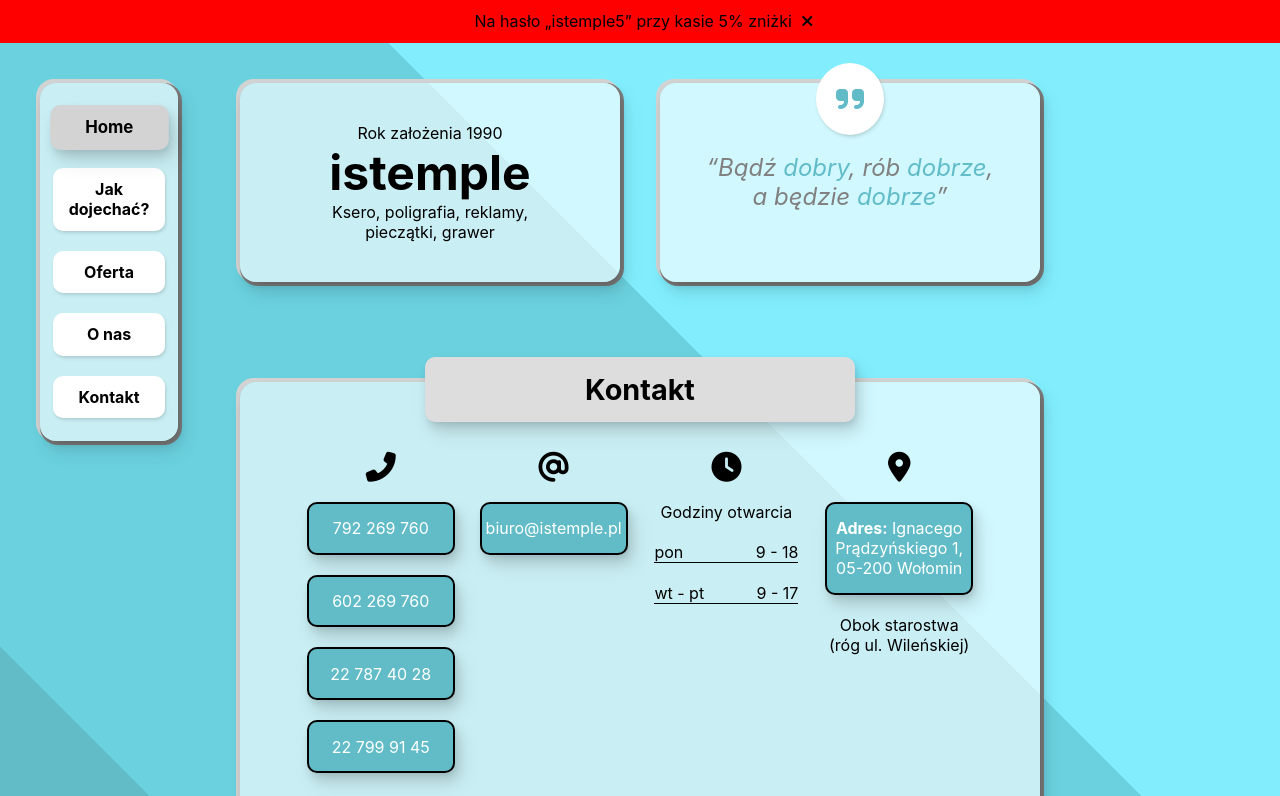
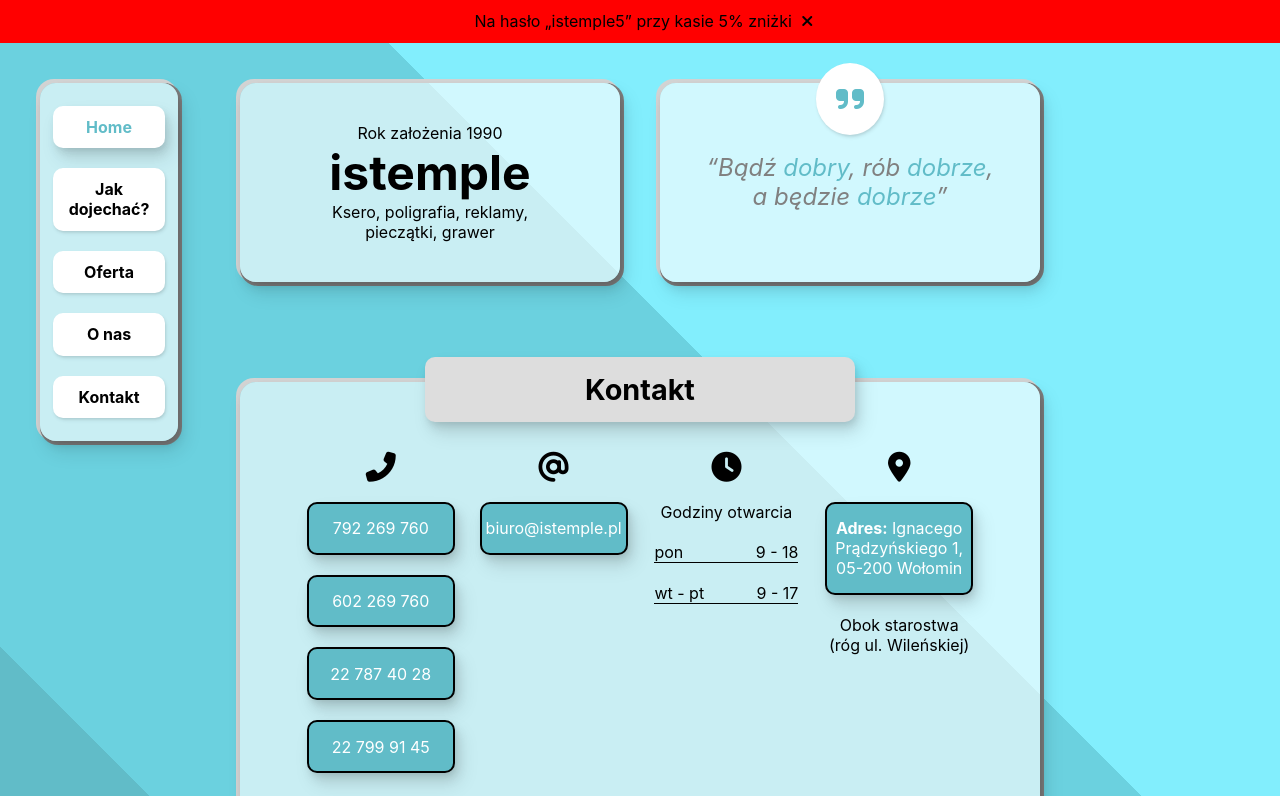
Before and after one commit to goodideagiver/istemple, a plain HTML site: page index.html in a window 1280 px wide. In both pictures the pointer is over the link "Home". Shown: the top 796 px of the page. Drawn offline with nearby package versions, Linux system fonts and the light colour scheme.

Commit message:
cliclable css class update hover

```diff
--- a/style.css
+++ b/style.css
@@ -267,7 +267,7 @@ body {
     text-align: center;
     border-radius: 10px;
     box-shadow: var(--shadow-elevation-medium);
-
+    transition: all 0.2s;
 }
 
 #contact a:hover,#footer a:hover {
@@ -407,11 +407,6 @@ nav a {
     transition: transform 0.1s ease-out;
 }
 
-nav a:hover {
-    background-color: rgb(177, 177, 177);
-    transform: scale(1.05);
-}
-
 .disable-scroll {
     overflow: hidden;
 }
@@ -484,14 +479,13 @@ nav a:hover {
     display: block !important;
     text-align: center !important;
     text-decoration: none !important;
-    transition: transform .2s ease-out, box-shadow 0.2s, background-color 0.1s;
+    transition: box-shadow 0.3s,color 0.2s;
     border: none !important;
 }
 
 .clickable:hover {
-    transform: scale(1.05) !important;
     box-shadow: var(--shadow-elevation-medium) !important;
-    background-color: lightgray !important;
+    color: var(--brand-color-darker) !important;
 }
 
 @media (max-width:1200px) {
```
